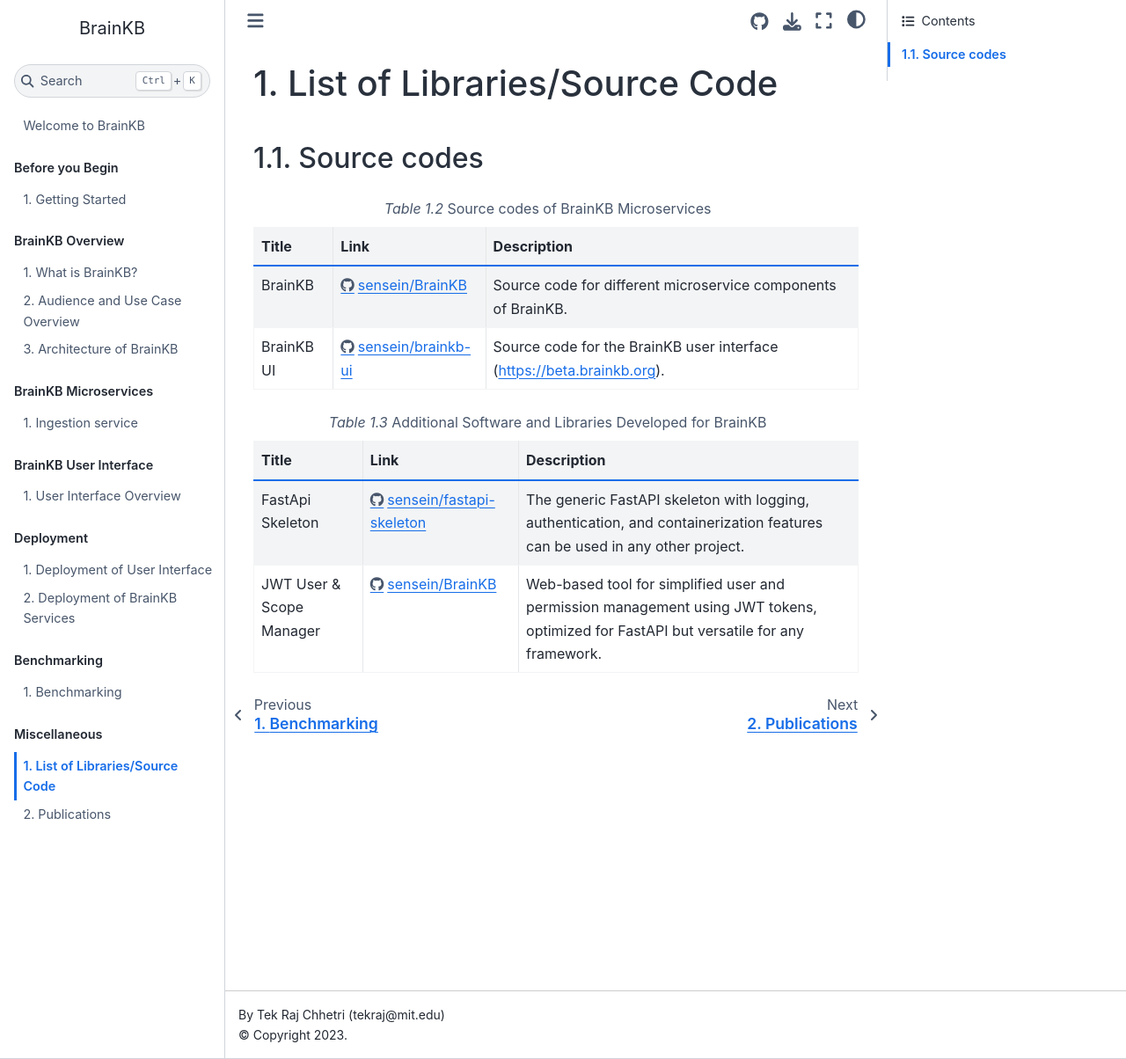
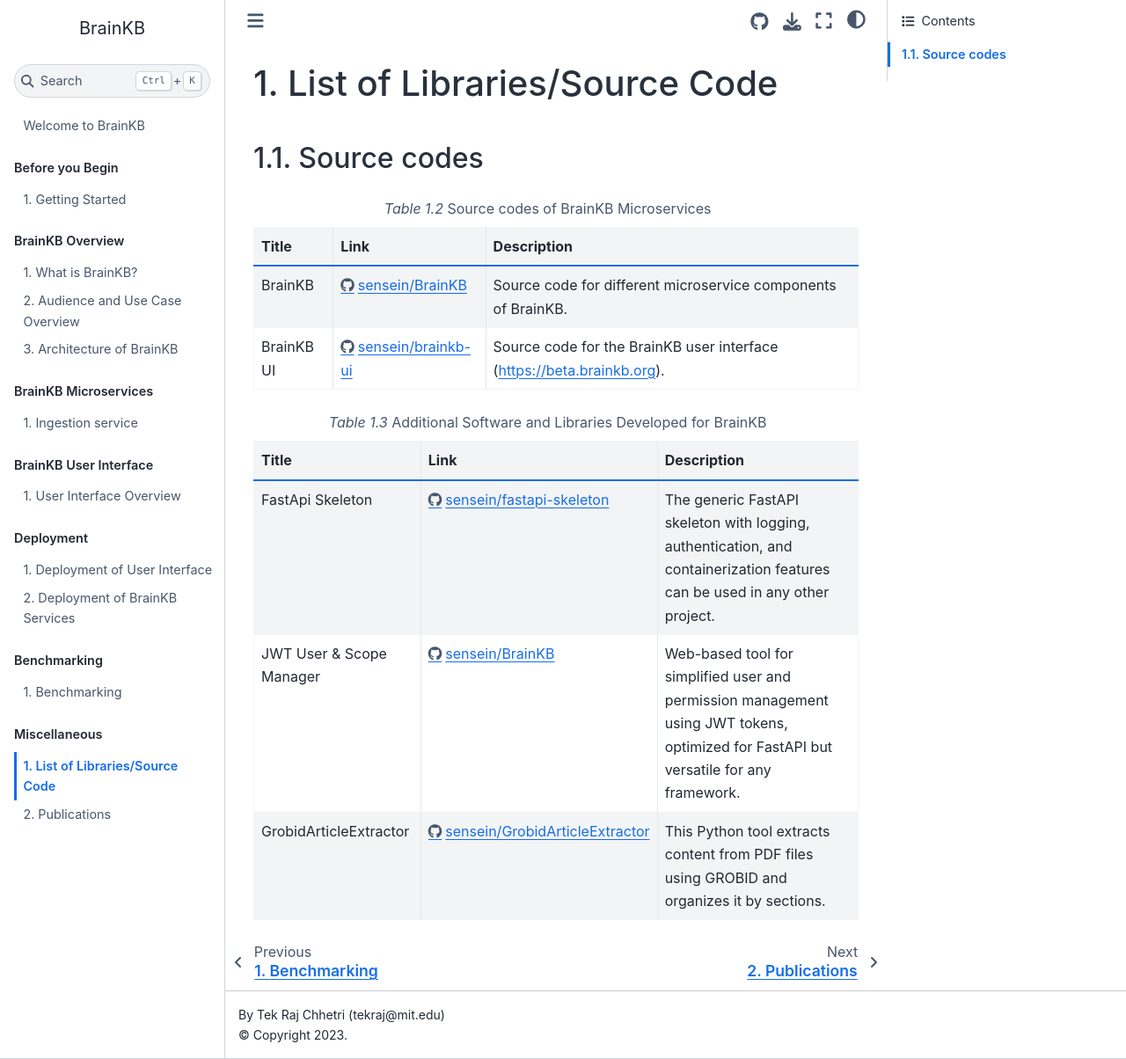
Before and after one commit to sensein/brainkbdocs, a Jupyter Book: the page built from docs/list_of_libaries.md, in a window 1280 px wide and 1204 px high. Shown: the whole window at 88% size. Built offline with Jupyter Book 1.0.4 settings and Sphinx 7.4.7 and the Sphinx Book theme 1.1.4, drawn with Linux system fonts in a browser that asks for light colours.

Commit message:
list of libraries updated.

````diff
--- a/docs/list_of_libaries.md
+++ b/docs/list_of_libaries.md
@@ -31,4 +31,8 @@
 * - JWT User & Scope Manager
   - [https://github.com/sensein/BrainKB/tree/ingestion-fapi-skeleton/APItokenmanager](https://github.com/sensein/BrainKB/tree/ingestion-fapi-skeleton/APItokenmanager)
   - Web-based tool for simplified user and permission management using JWT tokens, optimized for FastAPI but versatile for any framework.
+* - GrobidArticleExtractor
+  - [https://github.com/sensein/GrobidArticleExtractor](https://github.com/sensein/GrobidArticleExtractor
+)
+  - This Python tool extracts content from PDF files using GROBID and organizes it by sections.
 ```
````
